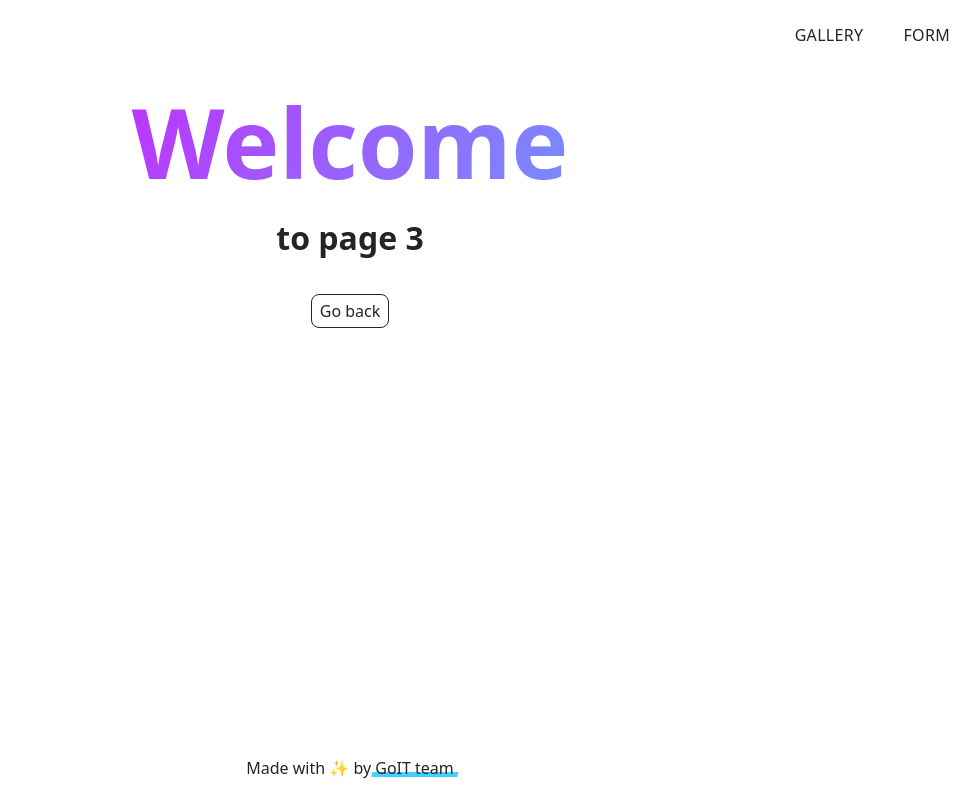
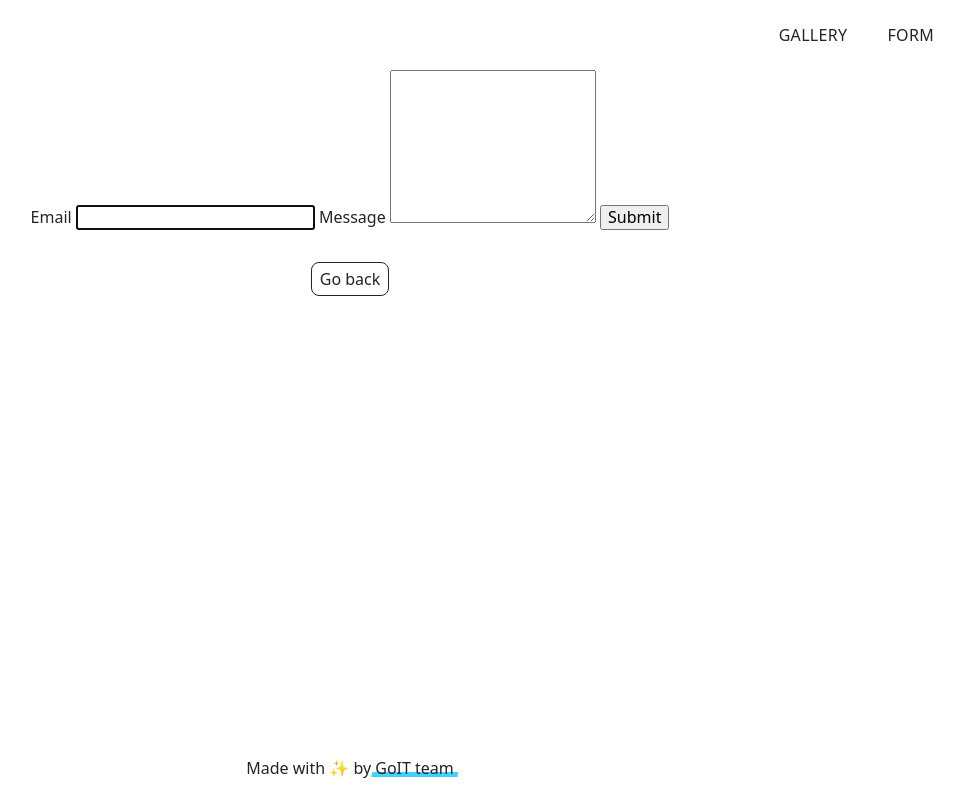
Before and after one commit to hllverel/goit-js-hw-09, a website built with Vite: page src/02-form.html in a window 1280 px wide. Shown: the whole page, without its empty margins (290-1270 px from the left). Built offline with nearby package versions, Linux system fonts and the light colour scheme.

Commit message:
created the form

```diff
--- a/src/01-gallery.html
+++ b/src/01-gallery.html
@@ -10,7 +10,6 @@
       href="https://cdnjs.cloudflare.com/ajax/libs/modern-normalize/3.0.1/modern-normalize.css"
     />
     <link rel="stylesheet" href="./css/styles.css" />
-    <script type="module" src="js/01-gallery.js" defer></script>
   </head>
   <body>
     <load
@@ -22,7 +21,7 @@
     <main>
       <ul class="gallery"></ul>
       <load src="./partials/back-link.html" />
-      <script src="./js/01-gallery.js"></script>
+      <script type="module" src="./js/01-gallery.js"></script>
     </main>
 
     <load src="./partials/footer.html" />
--- a/src/02-form.html
+++ b/src/02-form.html
@@ -4,7 +4,11 @@
     <meta charset="UTF-8" />
     <meta http-equiv="X-UA-Compatible" content="IE=edge" />
     <meta name="viewport" content="width=device-width, initial-scale=1.0" />
-    <title>Page 3</title>
+    <title>FORM</title>
+    <link
+      rel="stylesheet"
+      href="https://cdnjs.cloudflare.com/ajax/libs/modern-normalize/3.0.1/modern-normalize.css"
+    />
     <link rel="stylesheet" href="./css/styles.css" />
   </head>
   <body>
@@ -15,12 +19,19 @@
     />
 
     <main>
-      <div class="container">
-        <h1 class="main-title">
-          <span class="main-title-gradient">Welcome</span> to page 3
-        </h1>
-        <load src="./partials/back-link.html" />
-      </div>
+      <form class="feedback-form" autocomplete="off">
+        <label>
+          Email
+          <input type="email" name="email" autofocus />
+        </label>
+        <label>
+          Message
+          <textarea name="message" rows="8"></textarea>
+        </label>
+        <button type="submit">Submit</button>
+      </form>
+
+      <load src="./partials/back-link.html" />
       <script src="./js/02-form.js"></script>
     </main>
 
--- a/src/js/02-form.js
+++ b/src/js/02-form.js
@@ -0,0 +1 @@
+'use strict';
```
